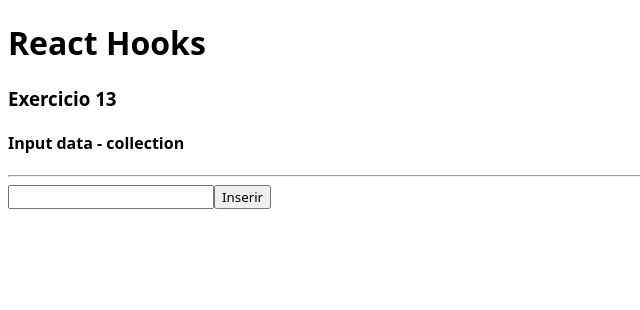
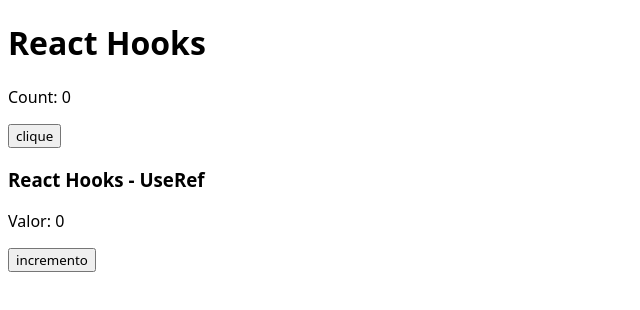
Before and after one commit to danielBRTanimacao/React-estudo, a React (Vite) app in the folder react-04-hooks/: page / in a window 1280 px wide. Shown: the top 310 px of the page, without its empty margins (0-640 px from the left). Built offline with nearby package versions, Linux system fonts and the light colour scheme.

Commit message:
react hooks useref

```diff
--- a/react-04-hooks/src/App.jsx
+++ b/react-04-hooks/src/App.jsx
@@ -13,7 +13,9 @@
 // import HookState11 from "./components/UseState11";
 // import HookState12 from "./components/UseState12";
 // import HookState13 from "./components/UseState13";
-import HookState14 from "./components/UseState14";
+// import HookState14 from "./components/UseState14";
+import HookState15 from "./components/UseState15";
+import HookState16 from "./components/UseRef16";
 
 import "./assets/css/Index.css";
 
@@ -31,7 +33,9 @@
             {/* <HookState10 /> */}
             {/* <HookState12 /> */}
             {/* <HookState13 /> */}
-            <HookState14 />
+            {/* <HookState14 /> */}
+            <HookState15 />
+            <HookState16 />
         </>
     );
 };
--- /dev/null
+++ b/react-04-hooks/src/components/UseRef16.jsx
@@ -0,0 +1,18 @@
+import React, { useRef } from "react";
+
+export default () => {
+    const value = useRef(0);
+    console.log("Componente renderizado useRef");
+
+    const incremento = () => {
+        value.current = value.current + 1;
+    };
+
+    return (
+        <>
+            <h3>React Hooks - UseRef</h3>
+            <p>Valor: {value.current}</p>
+            <button onClick={incremento}>incremento</button>
+        </>
+    );
+};
--- /dev/null
+++ b/react-04-hooks/src/components/UseState15.jsx
@@ -0,0 +1,20 @@
+import React, { useState } from "react";
+
+export default () => {
+    const [count, setCount] = useState(0);
+
+    const handClick = () => {
+        setCount((prevCount) => prevCount + 1);
+    };
+
+    console.log("Component renderizado");
+
+    return (
+        <>
+            <div>
+                <p>Count: {count}</p>
+                <button onClick={handClick}>clique</button>
+            </div>
+        </>
+    );
+};
```
